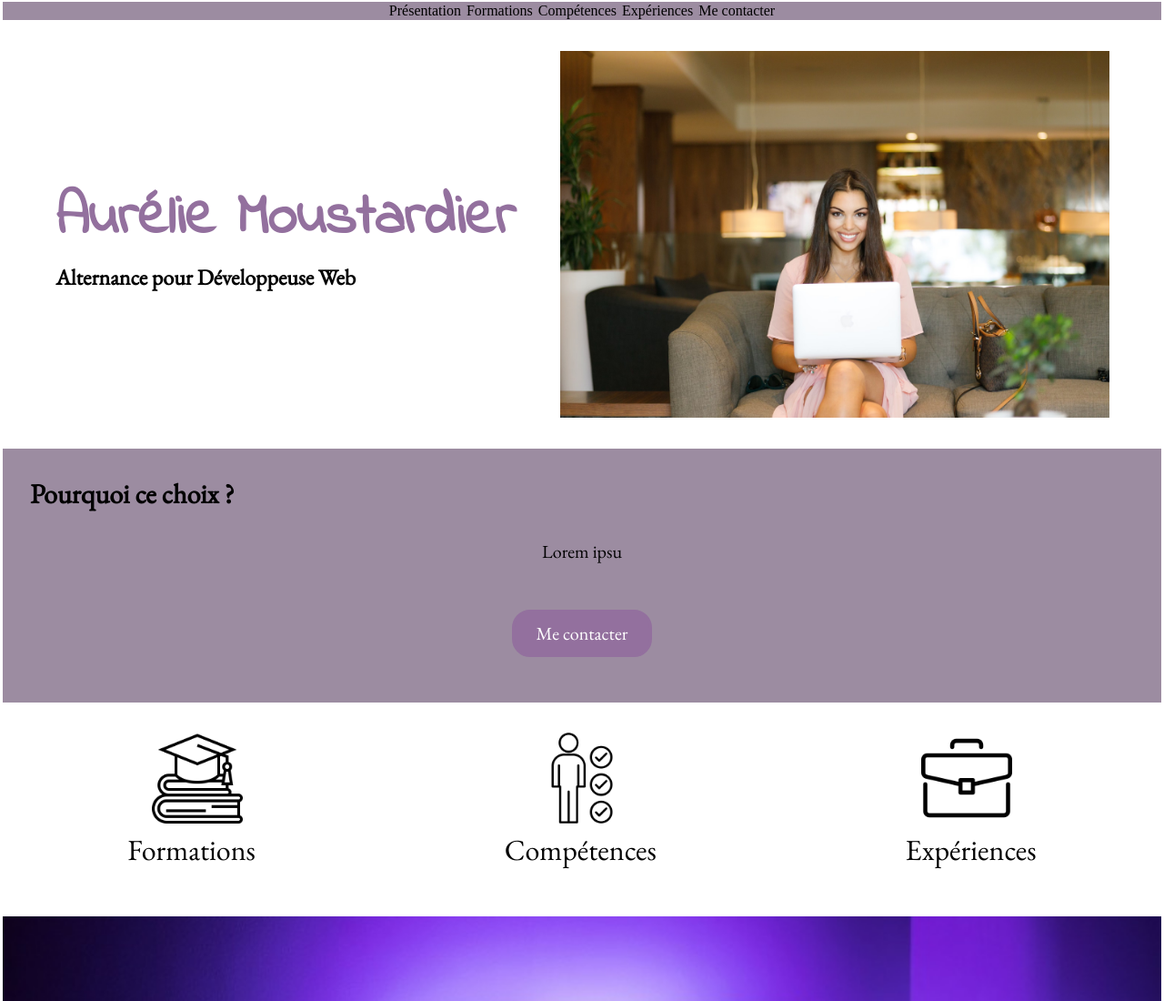
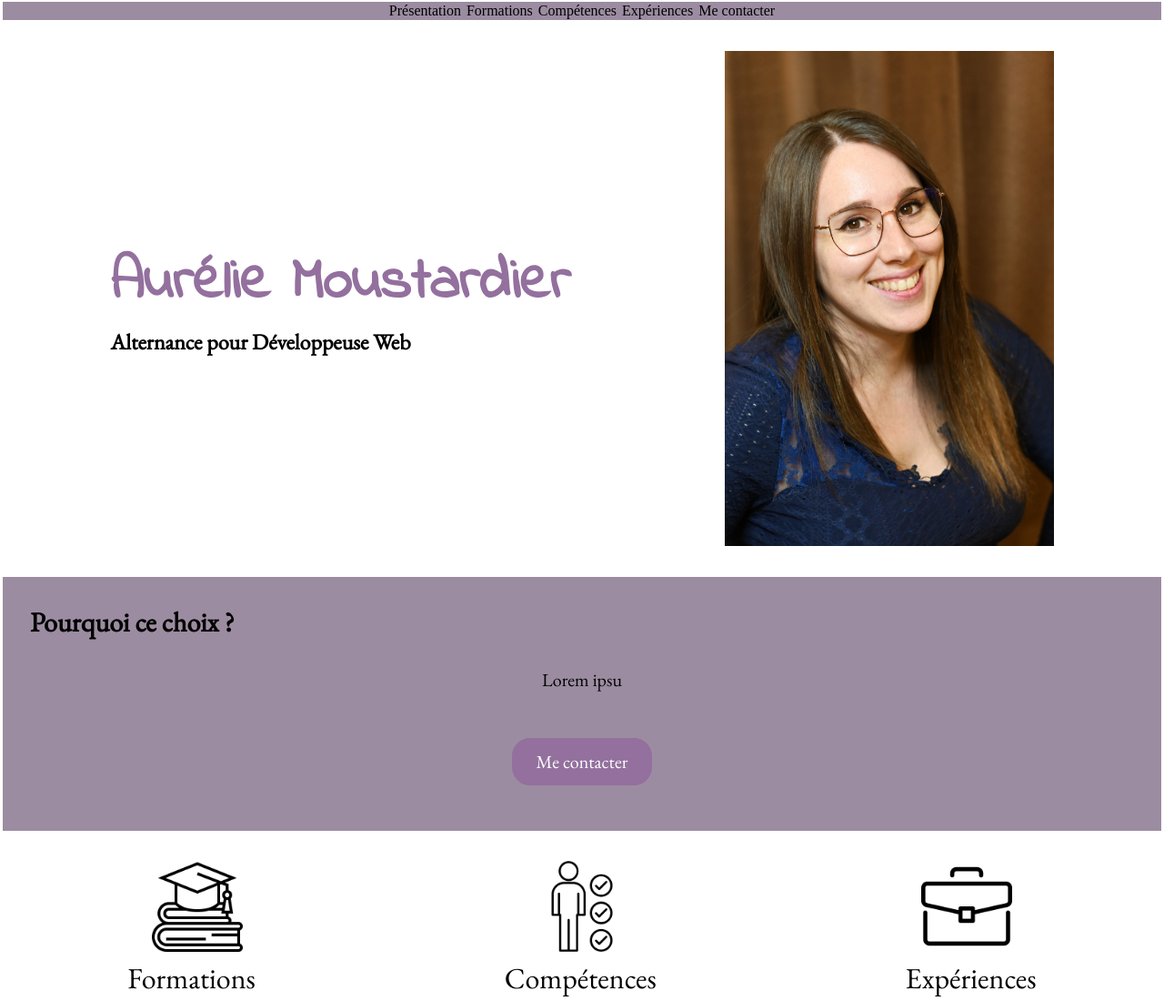
Before and after one commit to AurelieMous/Portfolio, a plain HTML site: page Accueil.html in a window 1280 px wide. Shown: the top 1100 px of the page at 91% size. Drawn offline with nearby package versions, Linux system fonts and the light colour scheme.

Commit message:
changement image

```diff
--- a/Accueil.html
+++ b/Accueil.html
@@ -27,7 +27,7 @@
                 <h1>Aurélie Moustardier</h1>
                 <h2>Alternance pour Développeuse Web</h2>
             </div>
-            <img class="imageprofile" src="images/imageprofile.jpeg" alt="Aurélie Moustardier">
+            <img class="imageprofile" src="images/imageprofile.jpg" alt="Aurélie Moustardier">
         </section>
         <section class="section2">
             <h3>Pourquoi ce choix ?</h3>
--- a/accueil.css
+++ b/accueil.css
@@ -31,7 +31,7 @@ a {
 }
 
 .imageprofile {
-    width: 50%;
+    width: 30%;
     height: 10%;
 }
 
```
Also changed, not shown: images/imageprofile.jpeg (deleted), images/imageprofile.jpg (added).
